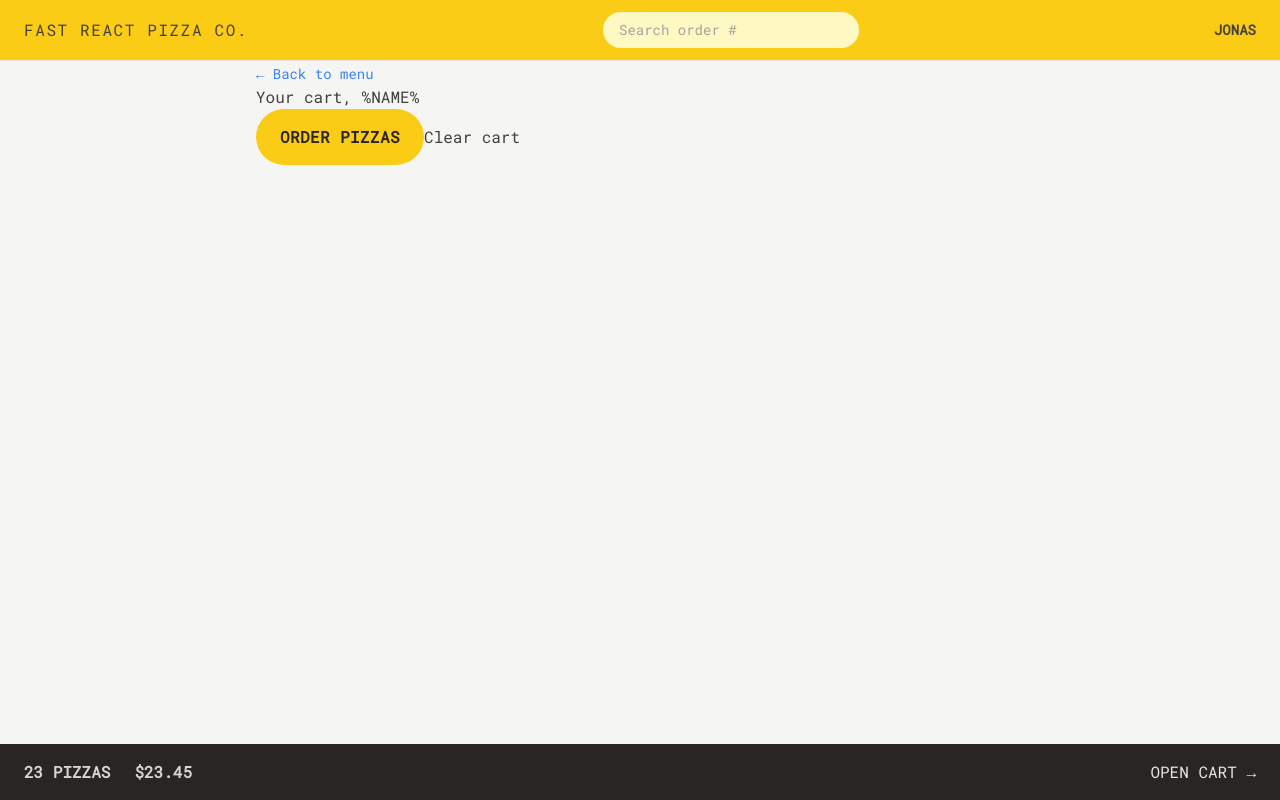
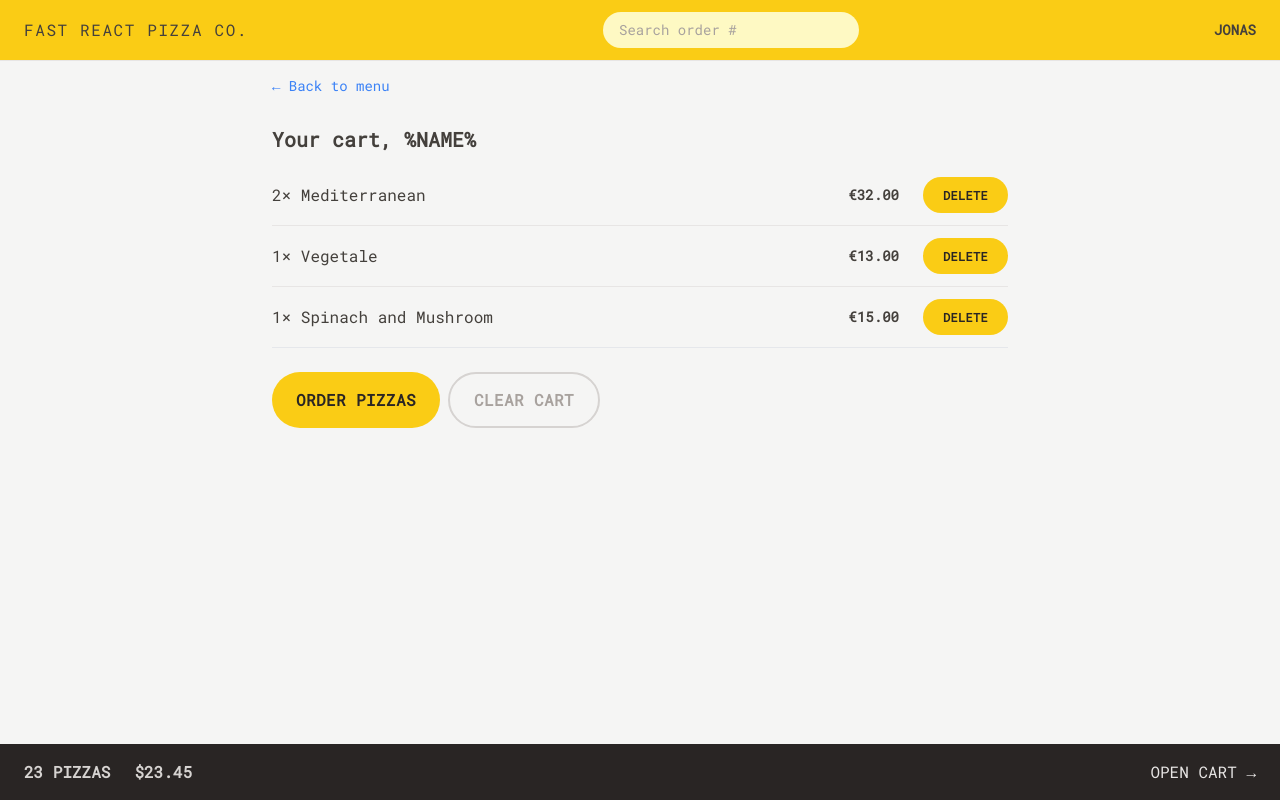
Before and after one commit to WeipinAng/fast-react-pizza-react, a React (Vite) app: page /cart in a window 1280 px wide. Built offline with nearby package versions, Linux system fonts and the light colour scheme.

Commit message:
tailwind: cart page styling

```diff
--- a/src/features/cart/Cart.jsx
+++ b/src/features/cart/Cart.jsx
@@ -1,4 +1,4 @@
-import { Link } from "react-router-dom";
+import CartItem from "./CartItem";
 import LinkButton from "../../ui/LinkButton";
 import Button from "../../ui/Button";
 
@@ -30,16 +30,23 @@
     const cart = fakeCart;
 
     return (
-        <div>
+        <div className="px-4 py-3">
             <LinkButton to="/menu">&larr; Back to menu</LinkButton>
 
-            <h2>Your cart, %NAME%</h2>
+            <h2 className="text-xl font-semibold mt-7">Your cart, %NAME%</h2>
 
-            <div>
+            <ul className="mt-3 border-b divide-y divide-stone-200">
+                {cart.map((item) => (
+                    <CartItem item={item} key={item.pizzaId} />
+                ))}
+            </ul>
+
+            <div className="mt-6 space-x-2">
                 <Button to="/order/new" type="primary">
                     Order pizzas
                 </Button>
-                <button>Clear cart</button>
+
+                <Button type="secondary">Clear cart</Button>
             </div>
         </div>
     );
--- a/src/features/cart/CartItem.jsx
+++ b/src/features/cart/CartItem.jsx
@@ -1,15 +1,20 @@
+import Button from "../../ui/Button";
 import { formatCurrency } from "../../utils/helpers";
 
 function CartItem({ item }) {
     const { pizzaId, name, quantity, totalPrice } = item;
 
     return (
-        <li>
-            <p>
+        <li className="py-3 sm:flex sm:items-center sm:justify-between">
+            <p className="mb-1 sm:mb-0">
                 {quantity}&times; {name}
             </p>
-            <div>
-                <p>{formatCurrency(totalPrice)}</p>
+
+            <div className="flex items-center justify-between sm:gap-6">
+                <p className="text-sm font-bold">
+                    {formatCurrency(totalPrice)}
+                </p>
+                <Button type="small">Delete</Button>
             </div>
         </li>
     );
--- a/src/ui/Button.jsx
+++ b/src/ui/Button.jsx
@@ -7,6 +7,8 @@
     const styles = {
         primary: base + " px-4 py-3 md:px-6 md:py-4",
         small: base + " px-4 py-2 md:px-5 md:py-2.5 text-xs",
+        secondary:
+            "inline-block font-semibold tracking-wide uppercase transition-colors duration-300 rounded-full text-stone-400 hover:bg-stone-300 focus:outline-none focus:ring focus:ring-stone-200 focus:bg-stone-300 focus:ring-offset-2 disabled:cursor-not-allowed border-2 border-stone-300 px-4 py-2.5 md:px-6 md:py-3.5 hover:text-stone-800 focus:text-stone-800",
     };
 
     if (to)
```
